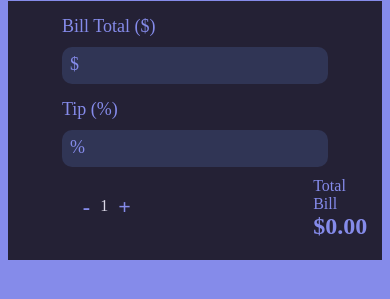
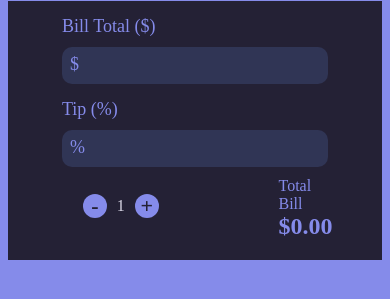
Before and after one commit to Rishabh-jain-21/Tip-Calculator, a plain HTML site: page index.html in a window 390 px wide. Shown: the part 79-378 px from the top of the page. Drawn offline with Linux system fonts and the light colour scheme.

Commit message:
Added some functionality and made the website responsive

```diff
--- a/index.html
+++ b/index.html
@@ -36,11 +36,11 @@
         </div>
         <div class="bottom_calculator">
             <div id="person_div">
-                <span id="decrease_person">-</span>
+                <span id="decrease_person"><b>-</b></span>
                 <span id="person_count">1</span>
-                <span id="increase_person">+</span>
+                <span id="increase_person"> <b>+</b> </span>
             </div>
-            <div style="margin-top: 10px; margin-left: 244%;">
+            <div id="total_bill_styling">
                 <div style="display: block">
                     Total Bill
                 </div>
--- a/style.css
+++ b/style.css
@@ -86,13 +86,56 @@ article div input {
 }
 
 #person_div span:nth-child(odd) {
+  display: flex;
   cursor: pointer;
   font-size: 22px;
   margin-top: -3px;
   font-weight: 900;
+  background-color: #858bea;
+  color: #242135;
+  padding: -15px;
+  width: 24px;
+  height: 24px;
+  border-radius: 100%;
+  justify-content: center;
+  align-items: center;
 }
 
 #person_div span:nth-child(2) {
   margin-right: 10px;
   margin-left: 10px;
 }
+
+#total_bill_styling {
+  margin-top: 10px;
+  margin-left: 244%;
+}
+
+/* responsiveness */
+@media screen and (max-width: 1000px) {
+  #total_bill_styling {
+    margin-top: 10px;
+    margin-left: 200%;
+  }
+}
+
+@media screen and (max-width: 600px) {
+  #total_bill_styling {
+    margin-top: 10px;
+    margin-left: 180%;
+  }
+}
+
+@media screen and (max-width: 450px) {
+  #total_bill_styling {
+    margin-top: 10px;
+    margin-left: 160%;
+  }
+}
+
+@media screen and (max-width: 350px) {
+  #total_bill_styling {
+    margin-top: 10px;
+    margin-left: 140%;
+  }
+}
```
